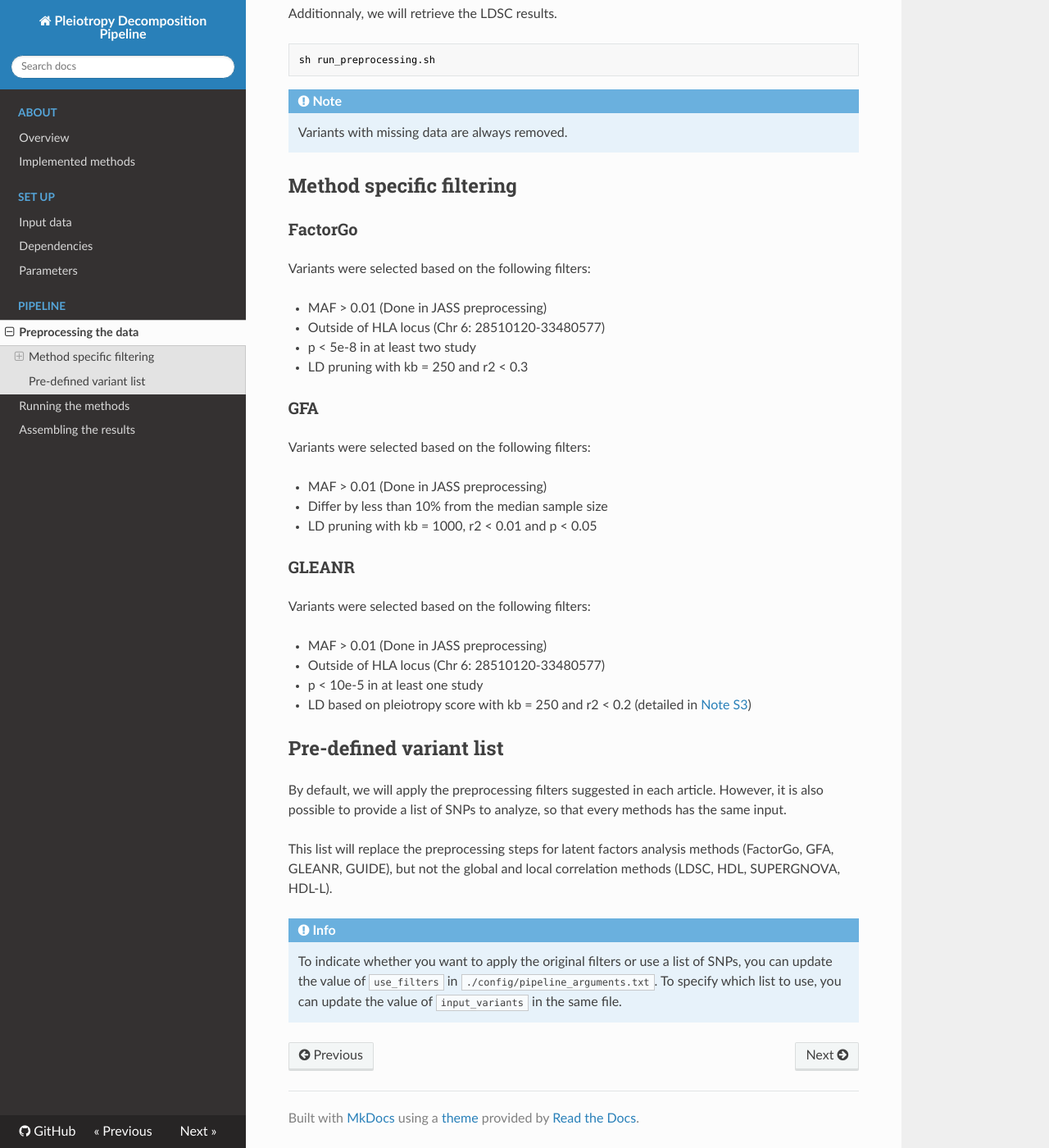
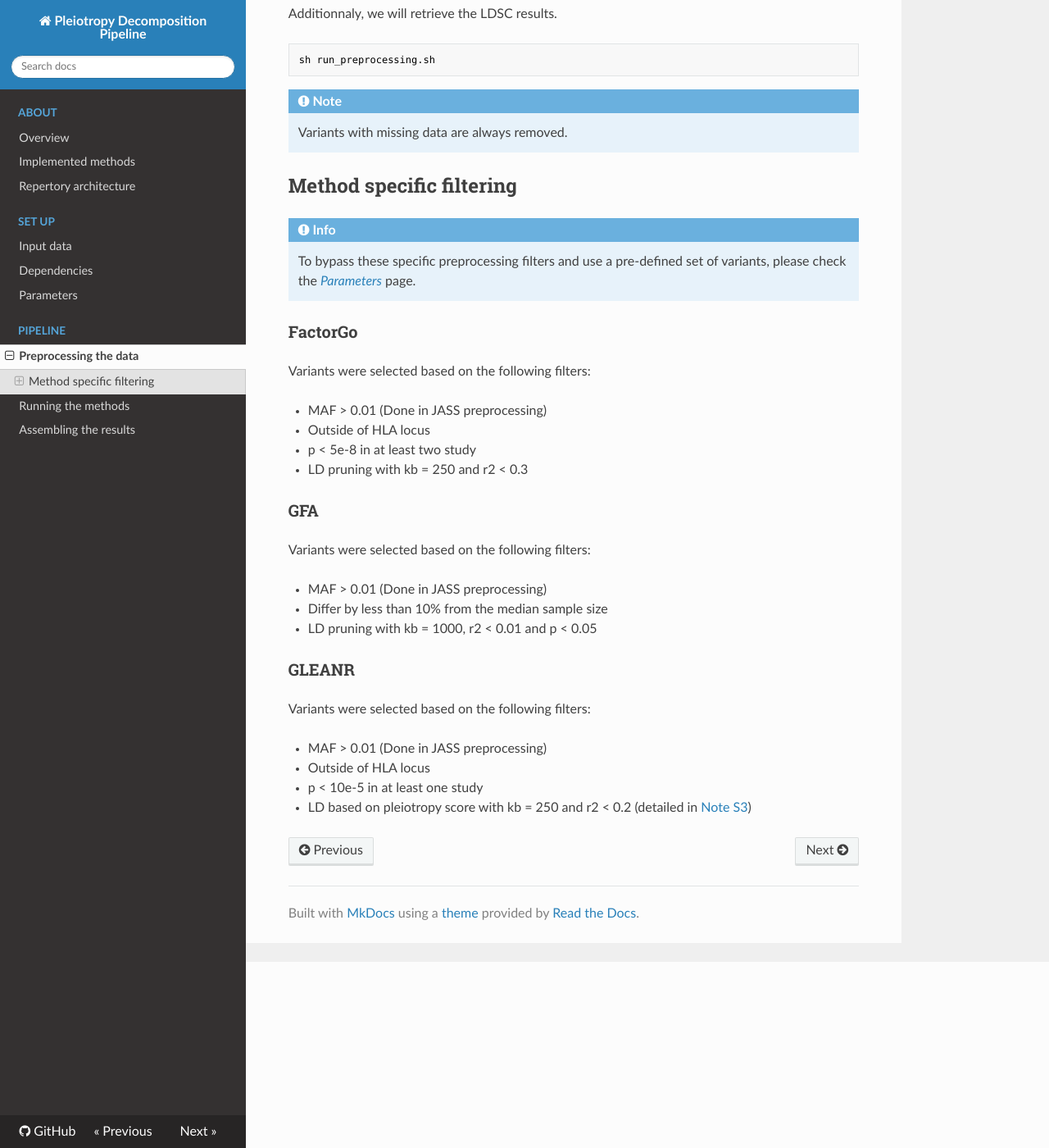
Before and after one commit to gloriabenoit/PDP-Docs, an MkDocs documentation site: the page built from docs/preprocessing.md, in a window 1280 px wide and 1400 px high, scrolled down 227 px. Shown: the whole window at 82% size. Built offline with MkDocs 1.6.1, drawn with Linux system fonts in a browser that asks for light colours; nearby versions of some CDN libraries.

Commit message:
third pass

```diff
--- a/docs/preprocessing.md
+++ b/docs/preprocessing.md
@@ -14,12 +14,15 @@ sh run_preprocessing.sh
 
 ## Method specific filtering
 
+!!! Info
+    To bypass these specific preprocessing filters and use a pre-defined set of variants, please check the [*Parameters*](parameters.md#using-a-pre-defined-set-of-variants) page.
+
 ### FactorGo
 
 Variants were selected based on the following filters:
 
 * MAF > 0.01 (Done in JASS preprocessing)
-* Outside of HLA locus (Chr 6: 28510120-33480577)
+* Outside of HLA locus
 * p < 5e-8 in at least two study
 * LD pruning with kb = 250 and r2 < 0.3
 
@@ -36,16 +39,6 @@ Variants were selected based on the following filters:
 Variants were selected based on the following filters:
 
 * MAF > 0.01 (Done in JASS preprocessing)
-* Outside of HLA locus (Chr 6: 28510120-33480577)
+* Outside of HLA locus
 * p < 10e-5 in at least one study
 * LD based on pleiotropy score with kb = 250 and r2 < 0.2 (detailed in [Note S3](https://ars.els-cdn.com/content/image/1-s2.0-S0002929725002733-mmc1.pdf))
-
-## Pre-defined variant list
-
-By default, we will apply the preprocessing filters suggested in each article.
-However, it is also possible to provide a list of SNPs to analyze, so that every methods has the same input.
-
-This list will replace the preprocessing steps for latent factors analysis methods (FactorGo, GFA, GLEANR, GUIDE), but not the global and local correlation methods (LDSC, HDL, SUPERGNOVA, HDL-L).
-
-!!! info
-    To indicate whether you want to apply the original filters or use a list of SNPs, you can update the value of `use_filters` in `./config/pipeline_arguments.txt`. To specify which list to use, you can update the value of `input_variants` in the same file.
--- a/mkdocs.yml
+++ b/mkdocs.yml
@@ -7,6 +7,7 @@ nav:
     - About:
       - Overview: index.md
       - Implemented methods: methods.md
+      - Repertory architecture: architecture.md
     - Set up:
       - Input data: input.md
       - Dependencies: dependencies.md
```
Also changed, not shown: docs/architecture.md (added, +52 -0 lines), docs/index.md (+1 -2 lines), docs/input.md (+9 -0 lines), docs/parameters.md (+18 -0 lines).
